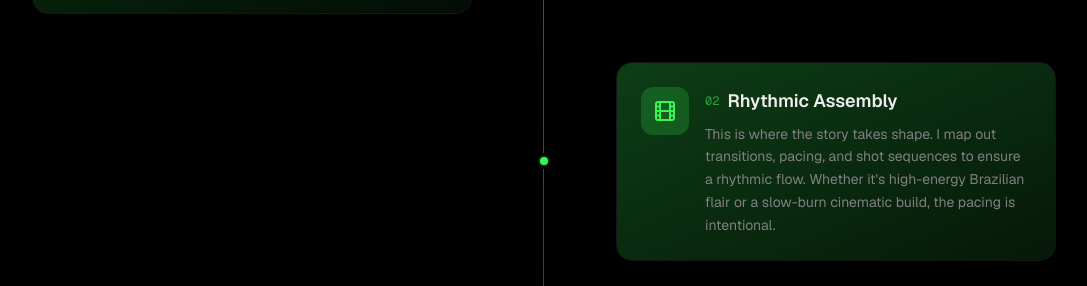
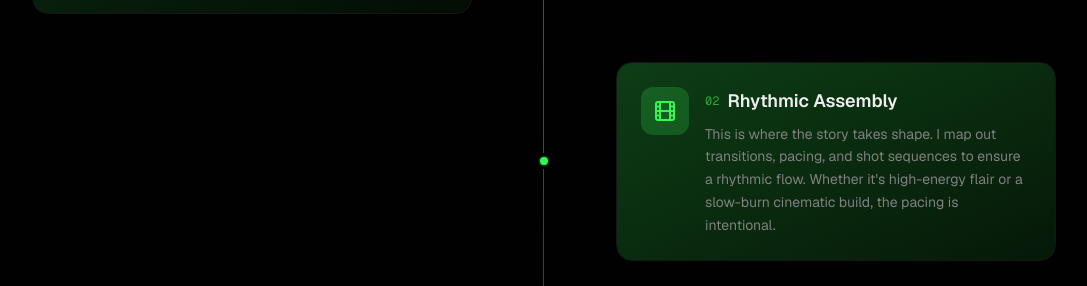
Before and after one commit to spacejudge/Portfolio-Site-Moses-Mojeokwu, a Next.js app: page / in a window 1280 px wide. Shown: the part 5700-5986 px from the top of the page, without its empty margins (96-1183 px from the left). Built offline with nearby package versions, Linux system fonts and the light colour scheme.

Commit message:
refactor: simplify description in process-timeline component

```diff
--- a/components/process-timeline.tsx
+++ b/components/process-timeline.tsx
@@ -14,7 +14,7 @@ const steps = [
   {
     id: 2,
     title: "Rhythmic Assembly",
-    description: "This is where the story takes shape. I map out transitions, pacing, and shot sequences to ensure a rhythmic flow. Whether it's high-energy Brazilian flair or a slow-burn cinematic build, the pacing is intentional.",
+    description: "This is where the story takes shape. I map out transitions, pacing, and shot sequences to ensure a rhythmic flow. Whether it's high-energy flair or a slow-burn cinematic build, the pacing is intentional.",
     icon: Film,
     color: "from-primary/25 to-primary/10"
   },
```
